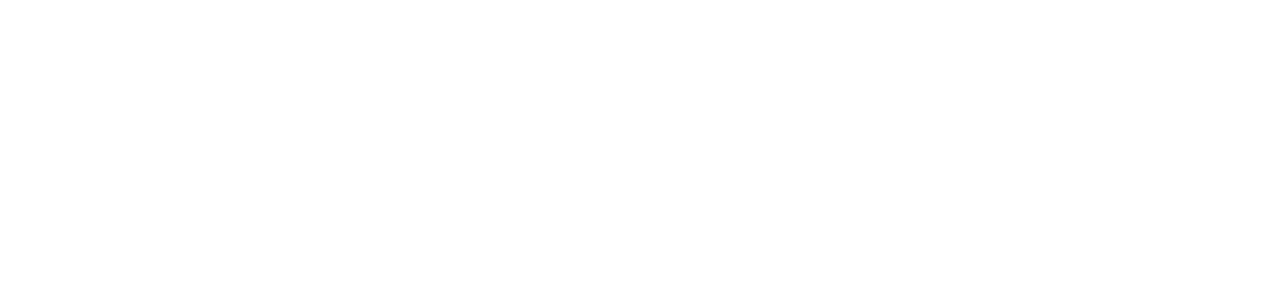
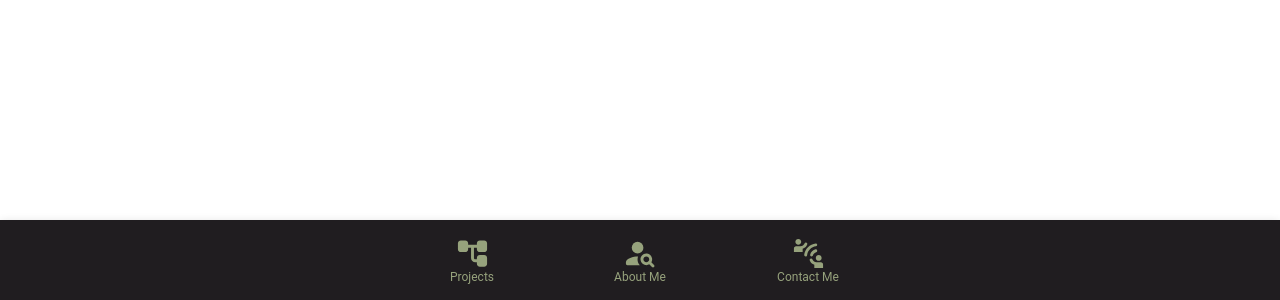
Before and after one commit to MoxUFO/Port_Solidus, a React (Create React App) app: page / in a window 1280 px wide. Shown: the part 500-800 px from the top of the page. Built offline with nearby package versions, Linux system fonts and the light colour scheme.

Commit message:
started new navbar

```diff
--- a/package.json
+++ b/package.json
@@ -5,8 +5,8 @@
   "dependencies": {
     "@emotion/react": "^11.11.1",
     "@emotion/styled": "^11.11.0",
-    "@iconscout/react-unicons": "^2.0.2",
-    "@mui/material": "^5.14.12",
+    "@mui/icons-material": "^5.14.13",
+    "@mui/material": "^5.14.13",
     "@testing-library/jest-dom": "^5.17.0",
     "@testing-library/react": "^13.4.0",
     "@testing-library/user-event": "^13.5.0",
--- /dev/null
+++ b/src/componenets/NavBar.js
@@ -0,0 +1,24 @@
+import * as React from "react";
+import Paper from '@mui/material/Paper';
+import BottomNavigation from "@mui/material/BottomNavigation";
+import BottomNavigationAction from "@mui/material/BottomNavigationAction";
+import AccountTreeRoundedIcon from '@mui/icons-material/AccountTreeRounded';
+import PersonSearchRoundedIcon from '@mui/icons-material/PersonSearchRounded';
+import ConnectWithoutContactRoundedIcon from '@mui/icons-material/ConnectWithoutContactRounded';
+
+export default function NavBar() {
+
+    let styles = {
+        color:"#96A27C",
+    }
+
+  return (
+    <Paper elevation={3}  sx={{height: '10%' ,width: '100%', position: 'fixed', bottom: 0, left: 0, right: 0 }} color="primary" >
+      <BottomNavigation  sx={{ backgroundColor: "#201D20", height: '100%'  }} showLabels>
+        <BottomNavigationAction sx={styles} label="Projects" icon={<AccountTreeRoundedIcon sx={styles} fontSize="large" />} />
+        <BottomNavigationAction sx={styles} label="About Me" icon={<PersonSearchRoundedIcon sx={styles} fontSize="large" />} />
+        <BottomNavigationAction sx={styles} label="Contact Me" icon={<ConnectWithoutContactRoundedIcon sx={styles} fontSize="large" />} />
+      </BottomNavigation>
+    </Paper>
+  );
+}
--- a/src/componenets/PortfolioContainer.js
+++ b/src/componenets/PortfolioContainer.js
@@ -1,10 +1,12 @@
 import React from 'react'
+import NavBar from './NavBar'
 
 
 export default function PortfolioContainer() {
   return (
-    <body>
+    <div>
 
-    </body>
+        <NavBar />
+    </div>
   )
 }
```
Also changed, not shown: 1 other file (tests, documents, lock files or other folders).
